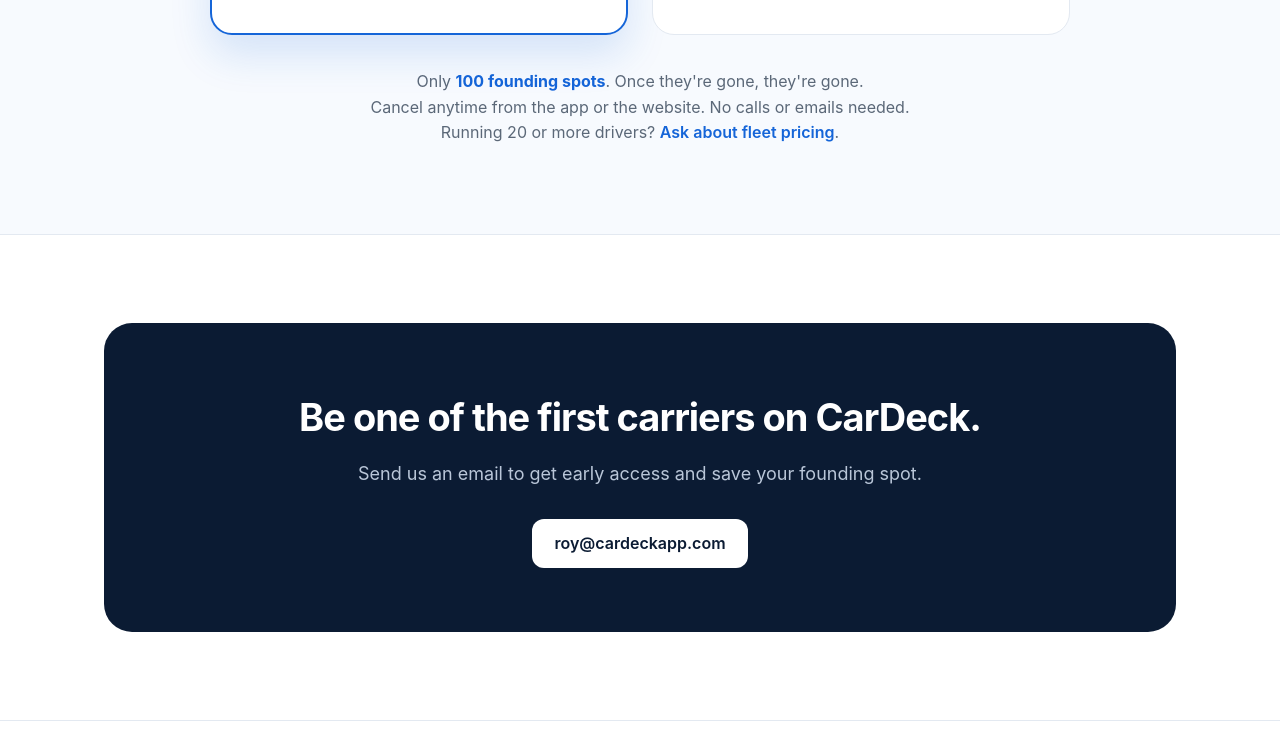
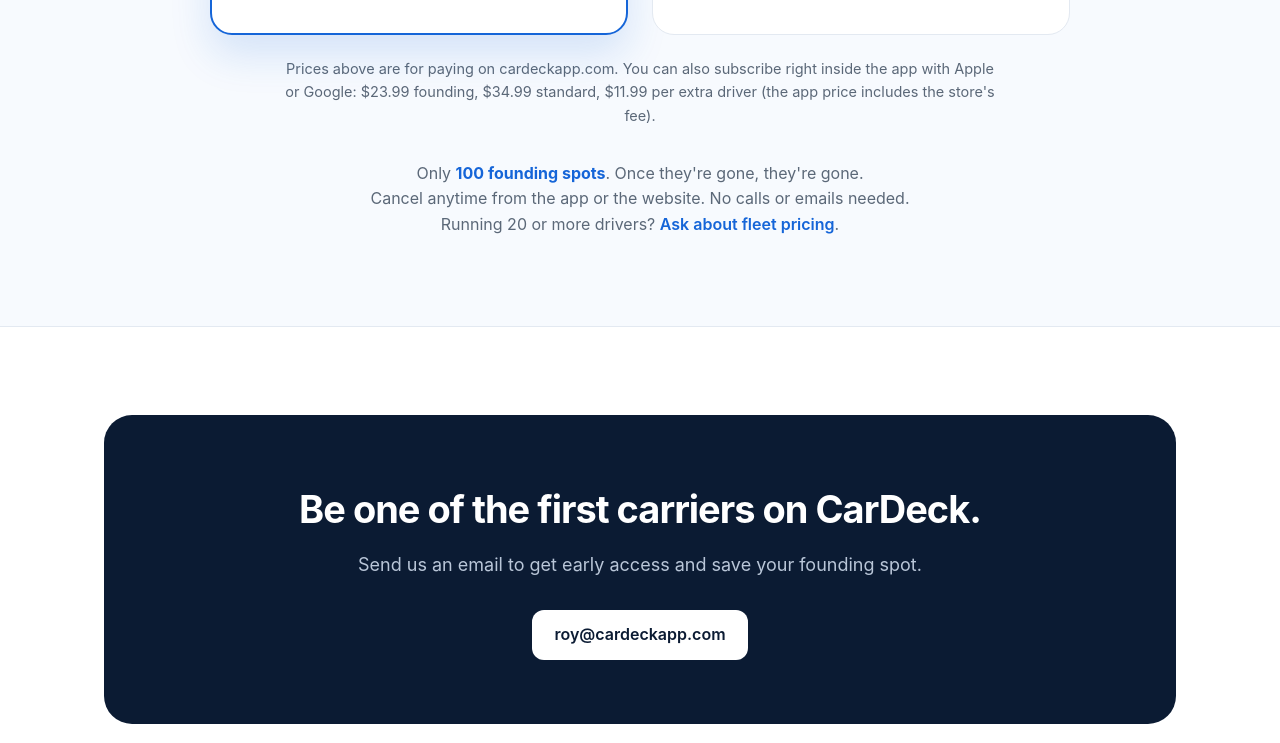
Before and after one commit to cardeckapp/cardeck-website, a plain HTML site: page index.html in a window 1280 px wide. Shown: the part 4739-5482 px from the top of the page. Drawn offline with Linux system fonts and the light colour scheme.

Commit message:
Pricing: pay on the website or in the app with Apple/Google (app prices include store fee); terms and privacy updated
Co-Authored-By: Claude Opus 5.5 <noreply@anthropic.com>
Claude-Session: https://claude.ai/code/session_01WCobV9DKjr5L3HYU6RyNjA

```diff
--- a/index.html
+++ b/index.html
@@ -159,6 +159,7 @@
         <a class="btn ghost" href="#contact">Get early access</a>
       </div>
     </div>
+    <p class="spots paynote">Prices above are for paying on cardeckapp.com. You can also subscribe right inside the app with Apple or Google: $23.99 founding, $34.99 standard, $11.99 per extra driver (the app price includes the store's fee).</p>
     <p class="spots">Only <b>100 founding spots</b>. Once they're gone, they're gone.<br>Cancel anytime from the app or the website. No calls or emails needed.<br>Running 20 or more drivers? <a href="mailto:roy@cardeckapp.com?subject=CarDeck%20fleet%20pricing">Ask about fleet pricing</a>.</p>
   </div>
 </section>
--- a/styles.css
+++ b/styles.css
@@ -144,3 +144,4 @@ html{scroll-padding-top:80px}
 .price .was{font-size:.5em;color:var(--muted);font-weight:600;margin-right:6px;text-decoration-thickness:2px}
 .price .save{color:var(--blue)}
 .spots a{color:var(--blue);font-weight:600}
+.spots.paynote{margin-top:22px;font-size:14.5px;max-width:720px;margin-left:auto;margin-right:auto}
```
Also changed, not shown: privacy.html (+1 -1 lines), terms.html (+1 -0 lines).
